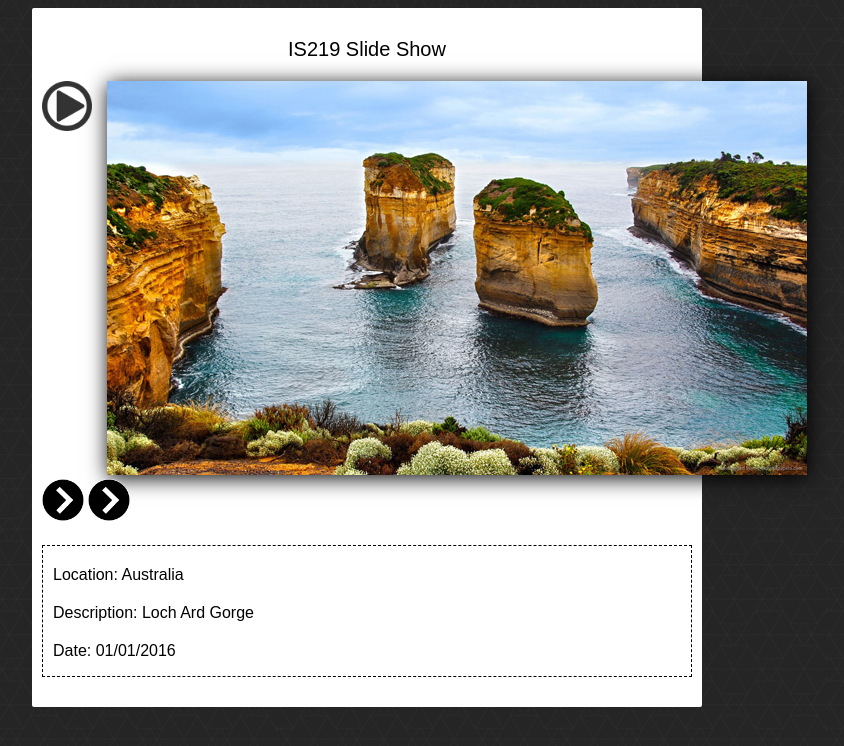
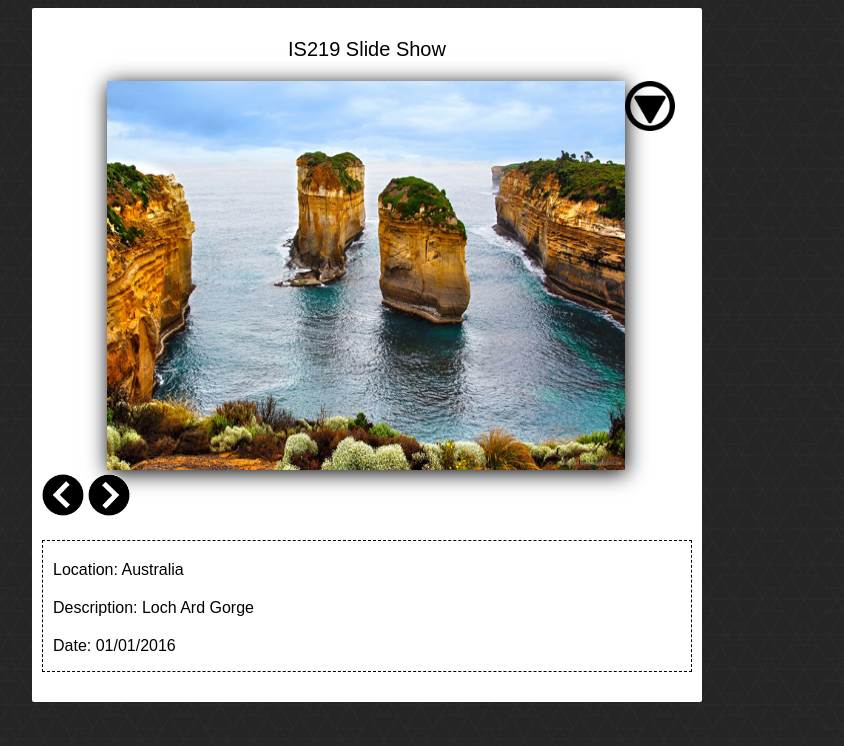
Before and after one commit to Bwinecoor/NJIT-2, a PHP site: page /index.html in a window 1280 px wide. Shown: the top 746 px of the page, without its empty margins (273-1117 px from the left). Run offline with PHP 8.4, Linux system fonts and the light colour scheme; grey boxes labelled with a size stand in for pictures from a placeholder-image service; some libraries are stand-ins or nearby versions.

Commit message:
2/12/24 commit

```diff
--- a/is219-p2/css/style.css
+++ b/is219-p2/css/style.css
@@ -70,12 +70,62 @@ body {
 
 /*Add CSS styles to rotate the element 90deg
 Make it animate nicely. You'll need CSS3 for this*/
-.rot90 {}
+.rot90 {
+	text-align: center;
+	bottom: 8px;
+}
 
 /*Add CSS styles to rotate the element 180deg
 Make it animate nicely. You'll need CSS3 for this*/
-.rot180 {}
+.rot180 {
+
+	opacity: 1;
+
+	/* Firefox */
+	-moz-transform: scale(1) rotate(180deg);
+	/* WebKit */
+	-webkit-transform: scale(1) rotate(180deg);
+	/* Opera */
+	-o-transform: scale(1) rotate(180deg);
+	/* Standard */
+	transform: scale(1) rotate(180deg);
+
+	z-index: 1000;
+
+}
 
 /*Add CSS styles to rotate the element 270deg
 Make it animate nicely. You'll need CSS3 for this*/
 .rot270 {}
+
+
+.rot90.rot90 {
+	opacity: 1;
+
+	/* Firefox */
+	-moz-transform: scale(1) rotate(90deg);
+	/* WebKit */
+	-webkit-transform: scale(1) rotate(90deg);
+	/* Opera */
+	-o-transform: scale(1) rotate(90deg);
+	/* Standard */
+	transform: scale(1) rotate(90deg);
+
+	z-index: 1000;
+}
+
+
+.rot270:hover {
+	opacity: 1;
+
+	/* Firefox */
+	-moz-transform: scale(1) rotate(270deg);
+	/* WebKit */
+	-webkit-transform: scale(1) rotate(270deg);
+	/* Opera */
+	-o-transform: scale(1) rotate(270deg);
+	/* Standard */
+	transform: scale(1) rotate(270deg);
+
+	z-index: 1000;
+}
--- a/is219-p2/index.html
+++ b/is219-p2/index.html
@@ -13,9 +13,10 @@
     <p class="banner">IS219 Slide Show</p>
     <div id="slideShow">
       <div class="photoHolder">
-        <img class="thumbnail" id="photo" src="http://placehold.it/518x389?text=Welcome+to+my+Gallery" alt="Gallery Image"/>
+        <img class="thumbnail" id="photo" src="http://placehold.it/518x389?text=Welcome+to+my+Gallery" alt="Gallery Image" width="518px" height="389px"/>
+        <img class="moreIndicator rot90" src="img/more.png" alt="More Content"/>
       </div>
-      <img class="moreIndicator rot90" src="img/more.png" alt="More Content"/>
+
       <div id="nav">
         <img id="prevPhoto" class='rot180' src="img/arrow.png" alt="Previous Photo"/>
         <img id="nextPhoto" src="img/arrow.png" alt="Next Photo"/>
```
